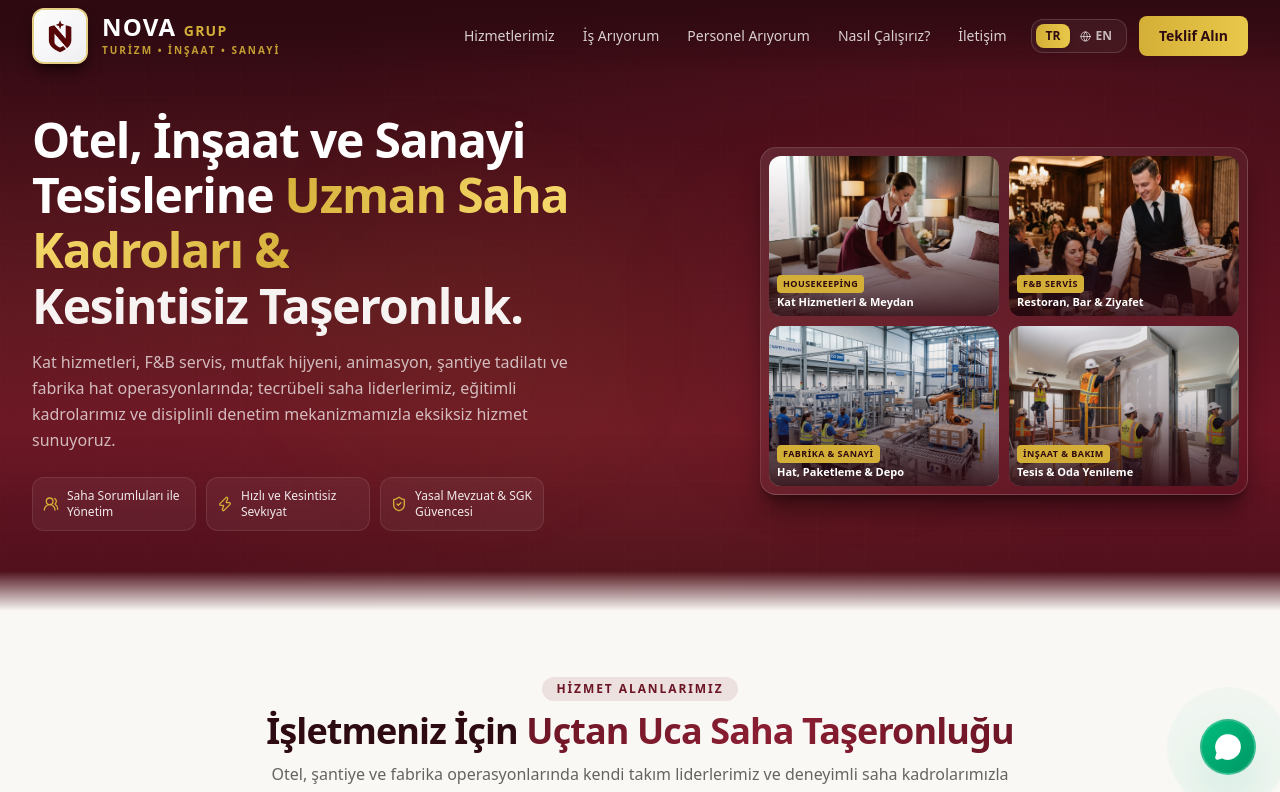
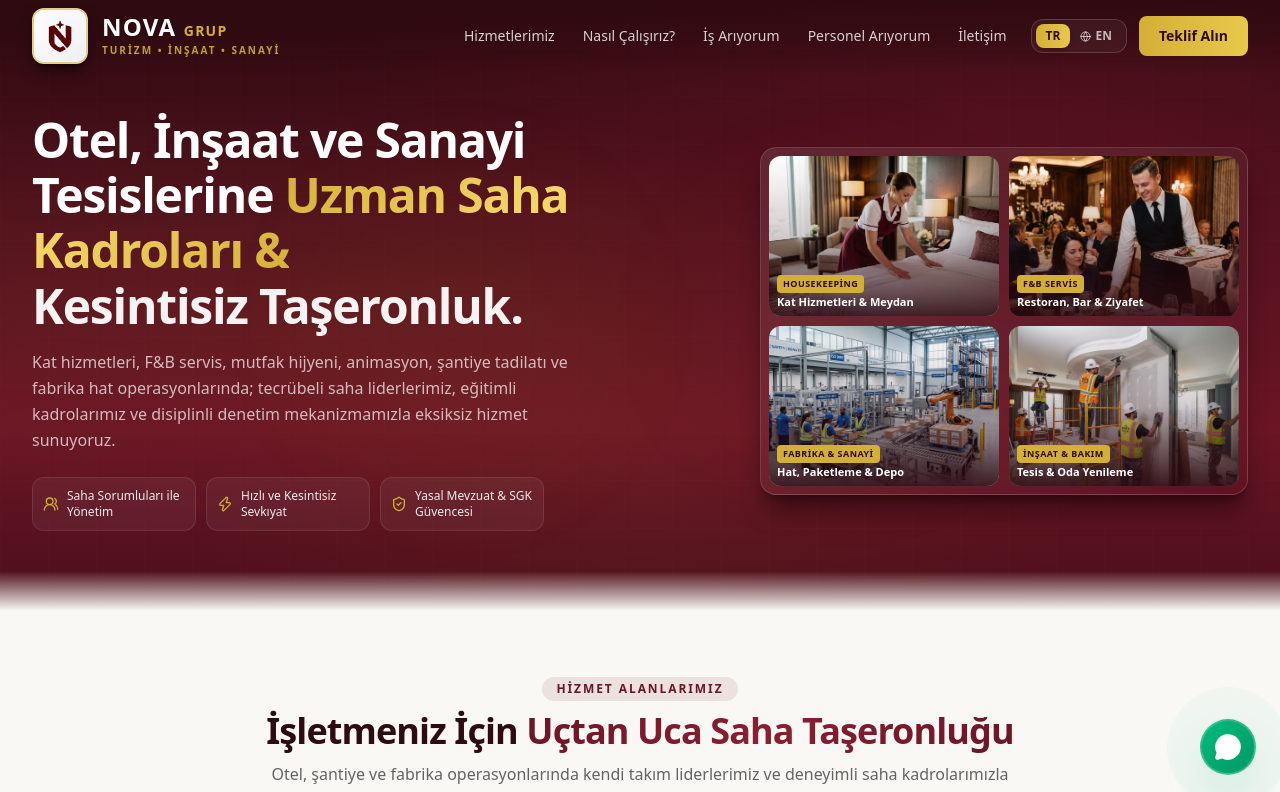
Before and after one commit to novadigital-official/novagrup, a Next.js app: page / in a window 1280 px wide. Shown: the top 792 px of the page. Built offline with nearby package versions, Linux system fonts and the light colour scheme.

Commit message:
refactor(navbar): move 'Nasıl Çalışırız?' right next to 'Hizmetlerimiz'

```diff
--- a/src/components/Navbar.tsx
+++ b/src/components/Navbar.tsx
@@ -22,9 +22,9 @@ export default function Navbar() {
 
   const navLinks = [
     { label: t.nav.departments, href: "#hizmetler" },
+    { label: t.nav.workflow, href: "#is-akisi" },
     { label: language === "tr" ? "İş Arıyorum" : "Job Application", href: "#iletisim", tab: "jobseeker" as const },
     { label: language === "tr" ? "Personel Arıyorum" : "Request Staff", href: "#iletisim", tab: "corporate" as const },
-    { label: t.nav.workflow, href: "#is-akisi" },
     { label: t.nav.contact, href: "#iletisim" },
   ];
 
```
